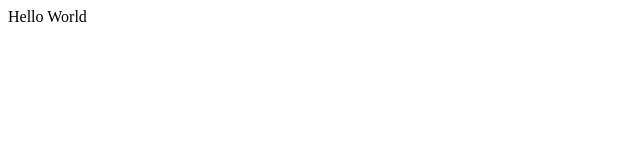
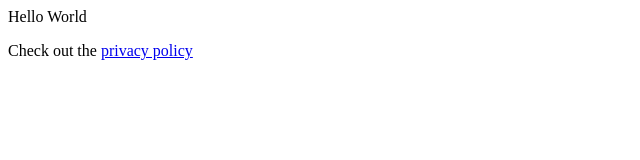
Before and after one commit to AdamJewell/crafty-corvids, a plain HTML site: page docs/index.html in a window 1280 px wide. Shown: the whole page, without its empty margins (0-640 px from the left). Drawn offline with Linux system fonts and the light colour scheme.

Commit message:
Update index.html

```diff
--- a/docs/index.html
+++ b/docs/index.html
@@ -1 +1,3 @@
 <html><body><p>Hello World</p></body></html>
+
+Check out the <a href="privacy-policy.html"> privacy policy</a>
```
